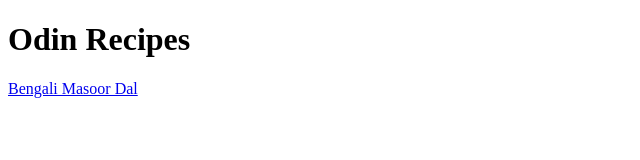
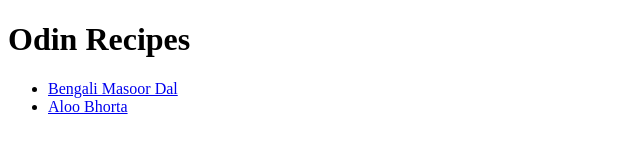
Before and after one commit to nasif03/odin-recipes, a plain HTML site: page index.html in a window 1280 px wide. Shown: the whole page, without its empty margins (0-640 px from the left). Drawn offline with Linux system fonts and the light colour scheme.

```diff
--- a/index.html
+++ b/index.html
@@ -7,9 +7,9 @@
 </head>
 <body>
     <h1>Odin Recipes</h1>
-
-    <a href="recipes/dal.html">Bengali Masoor Dal</a>
-
-
+    <ul>
+        <li><a href="recipes/dal.html">Bengali Masoor Dal</a></li>
+        <li><a href="recipes/aloobhorta.html">Aloo Bhorta</a></li>
+    </ul>
 </body>
 </html>
```
Also changed, not shown: recipes/aloobhorta.html (+6 -0 lines).
